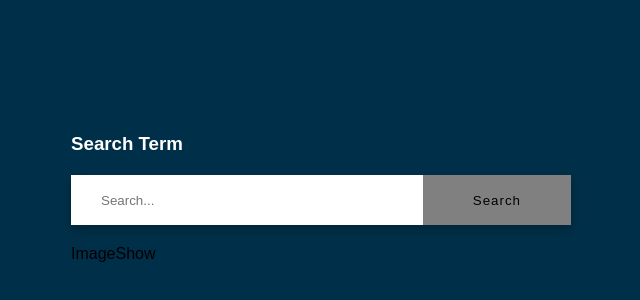
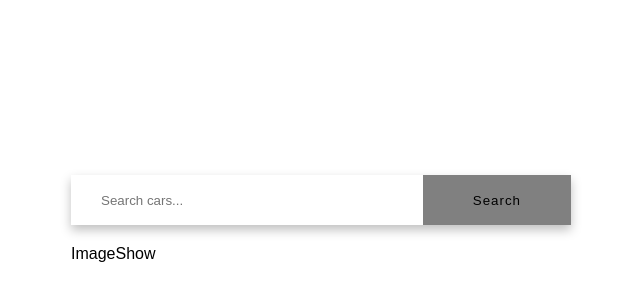
Before and after one commit to MariamO6274/Car-search, a React (Create React App) app: page / in a window 1280 px wide. Shown: the part 202-502 px from the top of the page, without its empty margins (319-959 px from the left). Built offline with nearby package versions, Linux system fonts and the light colour scheme.

Commit message:
api, image list, search bar

```diff
--- a/package.json
+++ b/package.json
@@ -6,6 +6,7 @@
     "@testing-library/jest-dom": "^5.16.5",
     "@testing-library/react": "^13.4.0",
     "@testing-library/user-event": "^13.5.0",
+    "axios": "^1.4.0",
     "react": "^18.2.0",
     "react-dom": "^18.2.0",
     "react-scripts": "5.0.1",
--- a/src/App.css
+++ b/src/App.css
@@ -10,7 +10,7 @@ body {
     display: flex;
     justify-content: center;
     align-items: center;
-    background-color: #003049;
+    /* background-color: #003049; */
 }
 .inputBox {
     height: 50px;
--- a/src/App.js
+++ b/src/App.js
@@ -1,7 +1,8 @@
-import React from "react";
+import React, { useState } from "react";
 import "./App.css";
 import ImageList from "./ImageList";
 import SearchBar from "./SearchBar";
+import searchImages from "./api";
 
 // Normal JS code can be written here
 
@@ -11,17 +12,29 @@ import SearchBar from "./SearchBar";
 
 var App = () => {
   let myCar = "Honda";
+  const [images, setImages]=useState([])
+
 
   function callMe(searchTerm) {
     console.log("Call me function is called....");
-    console.log("Query param is :" + searchTerm);
+    console.log("Query param is : " + searchTerm);
+    searchImages().then((response) => {
+      const imageData = response.data.results;
+      console.log(imageData);
+      setImages(imageData); //upadeting state variable with data we get frmo api array, image get rerander
+    });
+    //creat async means returning promise
+    //we need .then pluse params inside
+    // write catch later
   }
+  //searchImages brings promise in consolle log and it need .then
 
   // Next steps: to call the fetch function and pass it the searchTerm
   // It should return us some imag list
   // Pass this imageList to ImageList component
 
-  var images = [];
+// rodesac dagvibrundeba array maqedan udna chavsvat statis funqciashi setImages
+// when you get resault u update state
 
   return (
     <>
@@ -30,5 +43,13 @@ var App = () => {
     </>
   );
 };
+//pass this data to image list/ rerender
+//create new state, state variable and make images as state var and update it
 
 export default App;
+
+// Access Key
+// 0195lSK0lm6kyYFa8Yjptntl6pO8Sz6J-xRjAKOtQe0
+
+// Secret key
+// TmkgYZKZ68N2AwWrjCDqhVOgw3UcPve-wcgx13bNJlQ
--- a/src/SearchBar.js
+++ b/src/SearchBar.js
@@ -22,7 +22,7 @@ const SearchBar = ({ str1, cb }) => {
       <h3 style={{ color: "white", marginBottom: "20px" }}>Search Term</h3>
       <div className="inputBox">
         <input
-          placeholder="Search..."
+          placeholder="Search cars..."
           value={searchTerm}
           onChange={handleChange}
         ></input>
--- /dev/null
+++ b/src/api.js
@@ -0,0 +1,20 @@
+import axios from "axios";
+
+const searchImages = async ()=> {
+    const result = await axios.get("https://api.unsplash.com/search/photos", {
+      headers: {
+        Authorization: "Client-ID 0195lSK0lm6kyYFa8Yjptntl6pO8Sz6J-xRjAKOtQe0",
+      },
+      params: {
+        query: "cars"
+      }
+    })
+    return result
+
+}
+
+export default searchImages;
+
+// axios.get('url', { headers: {}, params: {}})
+// api takes time to travel to server and get back resault, use await to wait for your reasult
+// await needs async..
```
Also changed, not shown: src/ImageList.js (+8 -1 lines), 1 other file (tests, documents, lock files or other folders).
